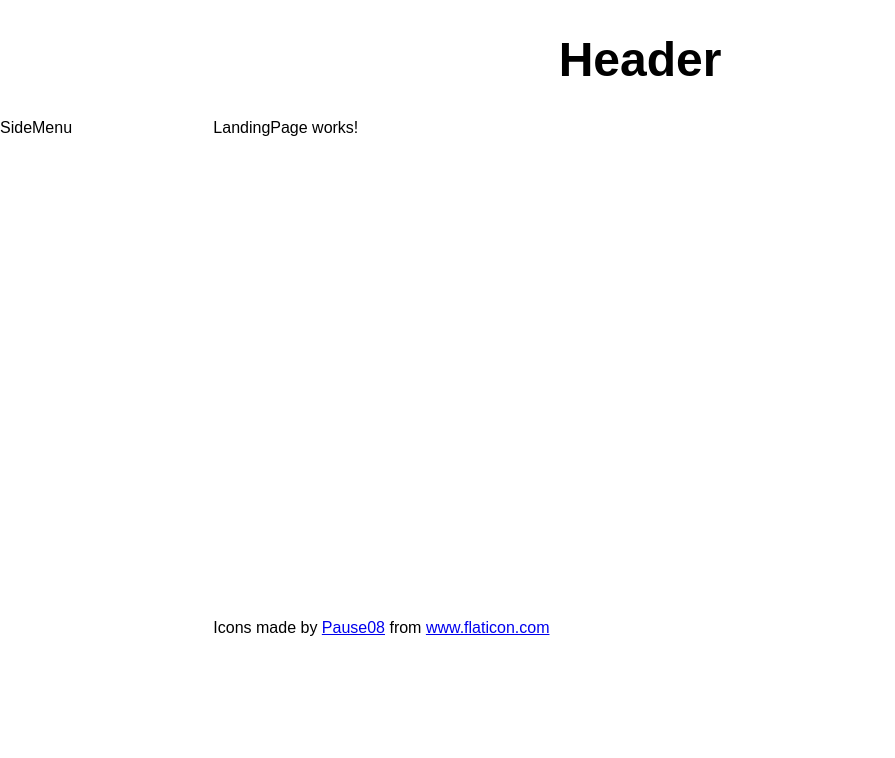
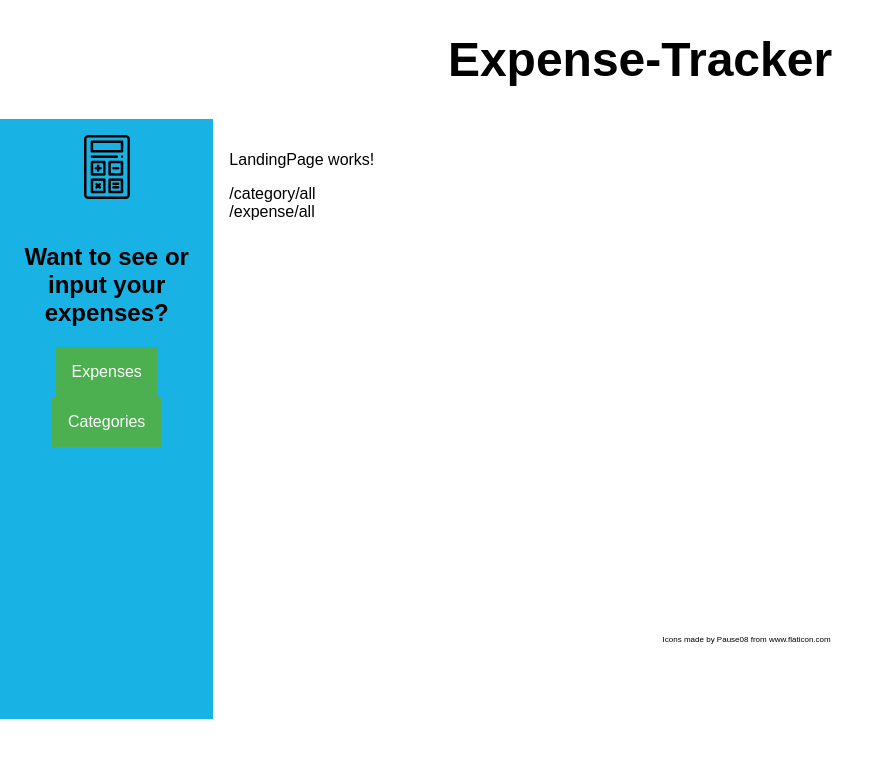
Before and after one commit to anedomansky/expense-tracker, a React app in the folder frontend/: page / in a window 1280 px wide. Shown: the top 758 px of the page, without its empty margins (0-895 px from the left). Built offline with nearby package versions, Linux system fonts and the light colour scheme.

Commit message:
Worked on the SideMenu-component. Added some routes.

```diff
--- a/frontend/src/assets/index.ts
+++ b/frontend/src/assets/index.ts
@@ -1 +1,5 @@
-// TODO: use as Assets object for other files
+import calculatorIconUrl from './icons/calculator.png';
+
+export const Assets = {
+    calculatorIconUrl
+};
--- a/frontend/src/components/app/App.scss
+++ b/frontend/src/components/app/App.scss
@@ -14,4 +14,10 @@
 
 main {
     grid-area: main;
+    padding: 1rem;
 }
+
+a {
+    text-decoration: none;
+    color: black;
+}
--- /dev/null
+++ b/frontend/src/components/category/CategoryList.tsx
@@ -0,0 +1,11 @@
+import React from 'react';
+import { Link } from 'react-router-dom';
+
+const CategoryList: React.FC = () => (
+    <div>
+        <p>CategoryList works!</p>
+        <Link to="/">LandingPage</Link>
+    </div>
+);
+
+export default CategoryList;
--- /dev/null
+++ b/frontend/src/components/expense/ExpenseList.tsx
@@ -0,0 +1,11 @@
+import React from 'react';
+import { Link } from 'react-router-dom';
+
+const ExpenseList: React.FC = () => (
+    <div>
+        <p>ExpenseList works!</p>
+        <Link to="/">LandingPage</Link>
+    </div>
+);
+
+export default ExpenseList;
--- a/frontend/src/components/landingpage/LandingPage.tsx
+++ b/frontend/src/components/landingpage/LandingPage.tsx
@@ -1,7 +1,13 @@
 import React from 'react';
+import { Link } from 'react-router-dom';
 
 const LandingPage: React.FC = () => (
-    <div>LandingPage works!</div>
+    <div>
+        <p>LandingPage works!</p>
+        <Link to='/category/all'>/category/all</Link>
+        <br/>
+        <Link to='/expense/all'>/expense/all</Link>
+    </div>
 );
 
 export default LandingPage;
--- a/frontend/src/components/layout/footer/Footer.scss
+++ b/frontend/src/components/layout/footer/Footer.scss
@@ -1,3 +1,10 @@
 footer {
     grid-area: footer;
+    padding: 1rem;
+    display: flex;
+    justify-content: center;
+
+    .flaticon {
+        font-size: 0.5rem;
+    }
 }
--- a/frontend/src/components/layout/footer/Footer.tsx
+++ b/frontend/src/components/layout/footer/Footer.tsx
@@ -3,7 +3,7 @@ import './Footer.scss';
 
 const Footer: React.FC = () => (
     <footer>
-        <div>Icons made by <a href="https://www.flaticon.com/authors/pause08" title="Pause08">Pause08</a> from <a href="https://www.flaticon.com/" title="Flaticon">www.flaticon.com</a></div>
+        <div className="flaticon">Icons made by <a href="https://www.flaticon.com/authors/pause08" title="Pause08">Pause08</a> from <a href="https://www.flaticon.com/" title="Flaticon">www.flaticon.com</a></div>
     </footer>
 );
 
--- a/frontend/src/components/layout/header/Header.tsx
+++ b/frontend/src/components/layout/header/Header.tsx
@@ -3,7 +3,7 @@ import './Header.scss';
 
 const Header: React.FC = () => (
     <header>
-        <h1>Header</h1>
+        <h1>Expense-Tracker</h1>
     </header>
 );
 
--- a/frontend/src/components/layout/side-menu/SideMenu.scss
+++ b/frontend/src/components/layout/side-menu/SideMenu.scss
@@ -1,3 +1,64 @@
 .sidenav {
     grid-area: menu;
+    background-color: rgb(25,178,229);
+    padding: 1rem;
+    display: flex;
+    align-items: center;
+    flex-direction: column;
+    text-align: center;
+
+    & .sidenav__icon {
+        height: 4rem;
+        width: 4rem;
+        margin-bottom: 1.5rem;
+    }
+
+    // TODO: Refactor
+    .dropbtn {
+        background-color: #4CAF50;
+        color: white;
+        padding: 16px;
+        font-size: 16px;
+        border: none;
+        cursor: pointer;
+      }
+
+      .expense__dropdown, .category__dropdown {
+        position: relative;
+        display: inline-block;
+      }
+
+      .dropdown-content {
+        display: none;
+        position: absolute;
+        background-color: #f9f9f9;
+        min-width: 160px;
+        box-shadow: 0px 8px 16px 0px rgba(0,0,0,0.2);
+        z-index: 1;
+      }
+
+      .dropdown-content a {
+        color: black;
+        padding: 12px 16px;
+        text-decoration: none;
+        display: block;
+      }
+
+      .dropdown-content a:hover {background-color: #f1f1f1}
+
+      .expense__dropdown:hover .dropdown-content {
+        display: block;
+      }
+
+      .expense__dropdown:hover .dropbtn {
+        background-color: #3e8e41;
+      }
+
+      .category__dropdown:hover .dropdown-content {
+        display: block;
+      }
+
+      .category__dropdown:hover .dropbtn {
+        background-color: #3e8e41;
+      }
 }
--- a/frontend/src/components/layout/side-menu/SideMenu.tsx
+++ b/frontend/src/components/layout/side-menu/SideMenu.tsx
@@ -1,8 +1,32 @@
 import React from 'react';
 import './SideMenu.scss';
+import { Assets } from '../../../assets';
 
 const SideMenu: React.FC = () => (
-    <div className="sidenav">SideMenu</div>
+    <div className="sidenav">
+        <img className="sidenav__icon" src={Assets.calculatorIconUrl} alt="Calculator" />
+        <h2>Want to see or input your expenses?</h2>
+        <nav>
+            <section className="expense">
+                <div className="expense__dropdown">
+                    <button className="dropbtn">Expenses</button>
+                    <div className="dropdown-content">
+                        <a href="#">List all expenses</a>
+                        <a href="#">Add new expenses</a>
+                    </div>
+                </div>
+            </section>
+            <section className="category">
+                <div className="category__dropdown">
+                    <button className="dropbtn">Categories</button>
+                    <div className="dropdown-content">
+                        <a href="#">List all categories</a>
+                        <a href="#">Add new category</a>
+                    </div>
+                </div>
+            </section>
+        </nav>
+    </div>
 );
 
 export default SideMenu;
```
Also changed, not shown: frontend/src/components/layout/Header.tsx (deleted, +0 -12 lines), frontend/src/routes.ts (+10 -0 lines), frontend/src/assets/icons/calculator.png (added).
